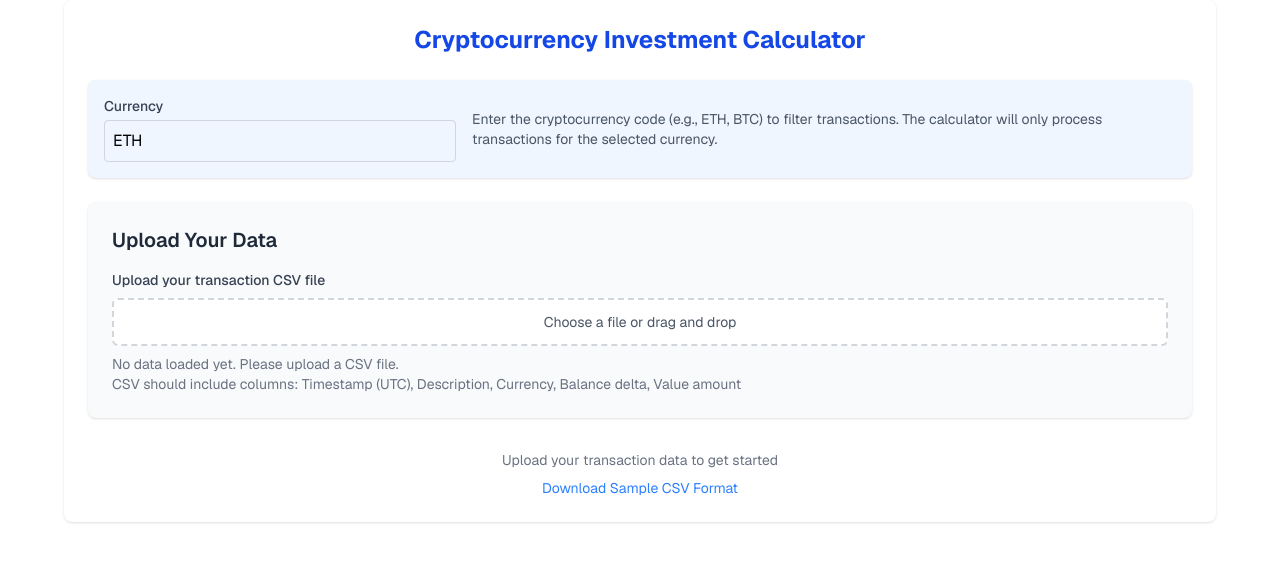
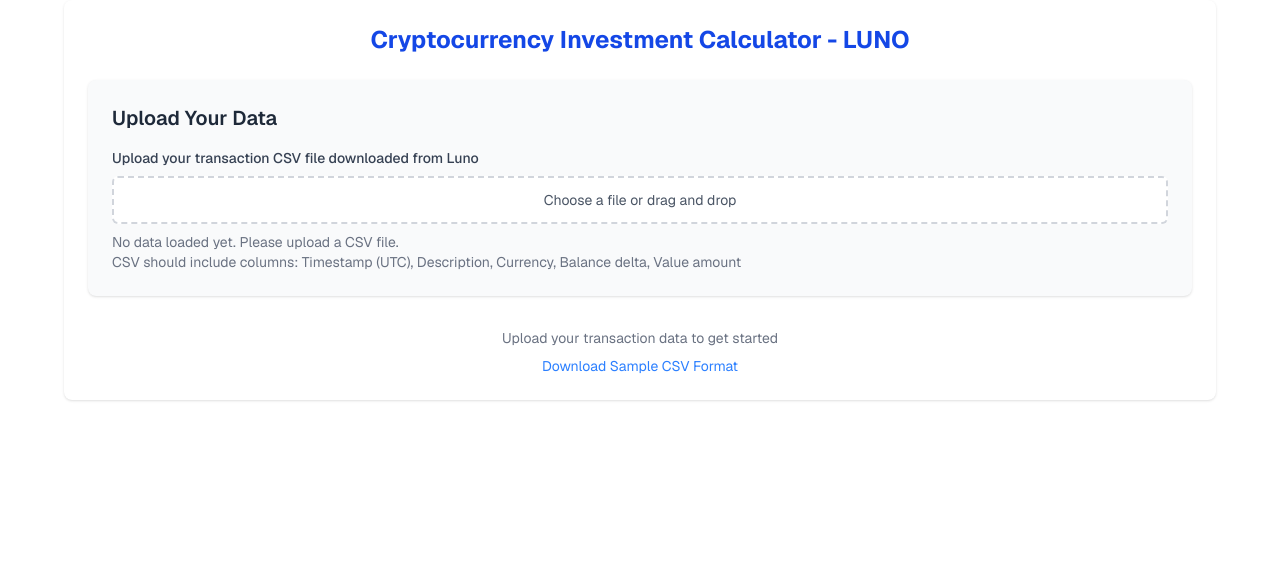
Before and after one commit to ThianHooi/luno-calculator, a Next.js app: page / in a window 1280 px wide. Shown: the top 562 px of the page. Built offline with nearby package versions, Linux system fonts and the light colour scheme.

Commit message:
feat: get currency from excel

```diff
--- a/src/app/layout.tsx
+++ b/src/app/layout.tsx
@@ -4,8 +4,8 @@
 import { Geist } from "next/font/google";
 
 export const metadata: Metadata = {
-  title: "Create T3 App",
-  description: "Generated by create-t3-app",
+  title: "Luno Investment Calculator",
+  description: "Calculate your Luno investment returns",
   icons: [{ rel: "icon", url: "/favicon.ico" }],
 };
 
--- a/src/components/FileUploadSection.tsx
+++ b/src/components/FileUploadSection.tsx
@@ -24,7 +24,7 @@
       <div className="flex flex-col items-center gap-4 md:flex-row">
         <div className="w-full">
           <label className="mb-2 block text-sm font-medium text-gray-700">
-            Upload your transaction CSV file
+            Upload your transaction CSV file downloaded from Luno
           </label>
           <div className="flex flex-col gap-4 md:flex-row">
             <div className="flex-1">
--- a/src/components/LunoInvestmentCalculator.tsx
+++ b/src/components/LunoInvestmentCalculator.tsx
@@ -40,22 +40,15 @@
               return;
             }
 
-            // Filter for transactions of the selected currency
-            // Special handling for BTC which can be represented as XBT in some exchanges like Luno
-            const filteredTransactions = results.data.filter((row) => {
-              const upperCurrency = currency.toUpperCase();
-              const rowCurrency = row.Currency?.toUpperCase() ?? "";
+            const currencyFromFile =
+              results.data[0]?.Currency === "XBT"
+                ? "BTC"
+                : results.data[0]?.Currency;
+            setCurrency(currencyFromFile ?? "BTC");
 
-              // If user enters BTC, match both BTC and XBT
-              if (upperCurrency === "BTC" || upperCurrency === "XBT") {
-                return rowCurrency === "BTC" || rowCurrency === "XBT";
-              }
+            const allTransactions = results.data;
 
-              // For all other currencies, exact match
-              return rowCurrency === upperCurrency;
-            });
-
-            if (filteredTransactions.length === 0) {
+            if (allTransactions.length === 0) {
               setError(`No ${currency} transactions found in the CSV file`);
               setIsLoading(false);
               return;
@@ -63,7 +56,7 @@
 
             // Group transactions by reference ID to combine main transactions with their fees
             const groupedByReference: Record<string, CSVRow[]> = {};
-            filteredTransactions.forEach((row) => {
+            allTransactions.forEach((row) => {
               const reference = row.Reference ?? "";
               groupedByReference[reference] ??= [];
               groupedByReference[reference].push(row);
@@ -233,33 +226,8 @@
   return (
     <div className="mx-auto max-w-6xl rounded-lg bg-white p-6 shadow">
       <h1 className="mb-6 text-center text-2xl font-bold text-blue-700">
-        Cryptocurrency Investment Calculator
+        Cryptocurrency Investment Calculator - LUNO
       </h1>
-
-      {/* Currency Selection */}
-      <div className="mb-6 rounded-lg bg-blue-50 p-4 shadow">
-        <div className="flex flex-col md:flex-row md:items-center md:gap-4">
-          <div className="mb-4 md:mb-0 md:w-1/3">
-            <label className="mb-1 block text-sm font-medium text-gray-700">
-              Currency
-            </label>
-            <input
-              type="text"
-              value={currency}
-              onChange={(e) => setCurrency(e.target.value.toUpperCase())}
-              className="w-full rounded border border-gray-300 p-2 focus:border-blue-500 focus:ring-2 focus:ring-blue-500"
-              placeholder="ETH, BTC, etc."
-            />
-          </div>
-          <div className="text-sm text-gray-600 md:w-2/3">
-            <p>
-              Enter the cryptocurrency code (e.g., ETH, BTC) to filter
-              transactions. The calculator will only process transactions for
-              the selected currency.
-            </p>
-          </div>
-        </div>
-      </div>
 
       {/* File Upload Section */}
       <FileUploadSection
```
